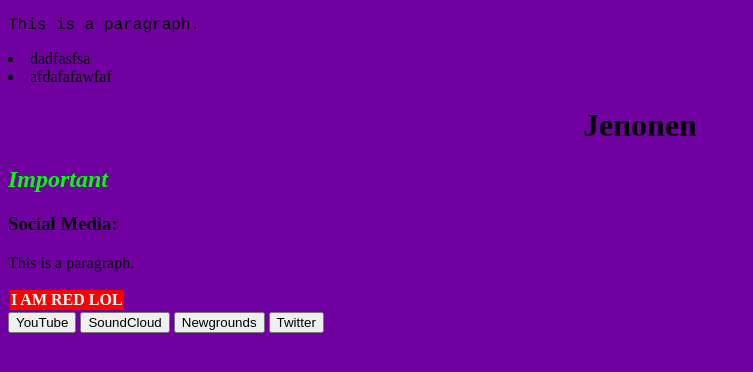
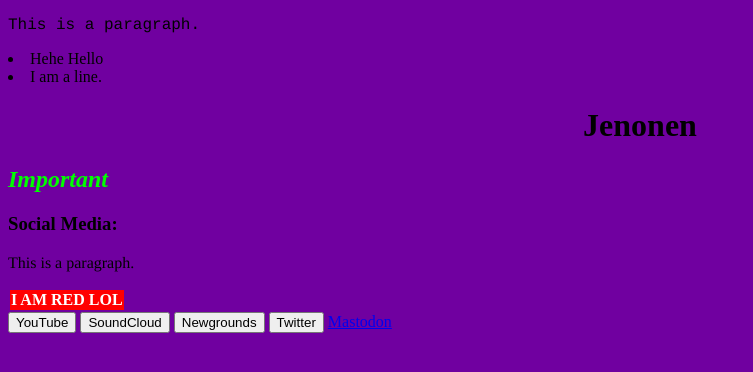
Before and after one commit to Jenonen-Labs/Jenonen-Labs.github.io, a plain HTML site: page index.html in a window 1280 px wide. Shown: the whole page, without its empty margins (0-753 px from the left). Drawn offline with Linux system fonts and the light colour scheme.

Commit message:
Update index.html

```diff
--- a/index.html
+++ b/index.html
@@ -2,10 +2,9 @@
     <html>
         <head>
             <title>Landing Page</title>
-            <meta name=author content=Jenonen>
             <p style=font-family:courier new>This is a paragraph.</p>
-            <li>dadfasfsa</li>
-            <li>afdafafawfaf</li>
+            <li>Hehe Hello</li>
+            <li>I am a line.</li>
         </head>
             <body style=background-color:#7000A0>
             <h1 style=font-family:lucida console><center>Jenonen</center></h1>
@@ -21,6 +20,7 @@
             <a href=https://www.soundcloud.com/jenonen/tracks target=_blank><button>SoundCloud</button></a>
             <a href=https://jenonen.newgrounds.com/ target=_blank><button>Newgrounds</button></a>
             <a href=https://x.com/JonWintemberg target=_blank><button>Twitter</button></a>
+            <a rel="Jenonen's Mastodon" href="https://mastodon.social/@Jenonen">Mastodon</a>
             </body>
 <!--target=_blank opens a link to a new tab.-->
     </html>
```
